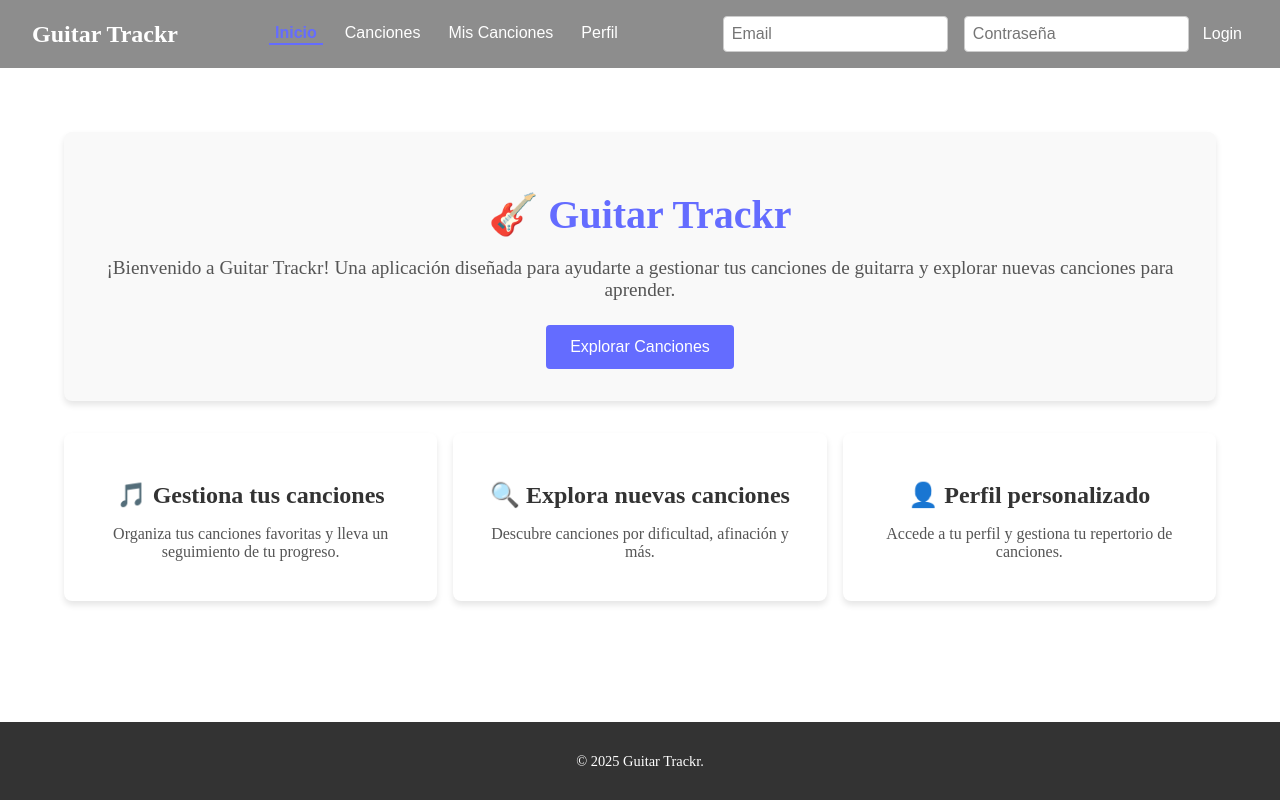
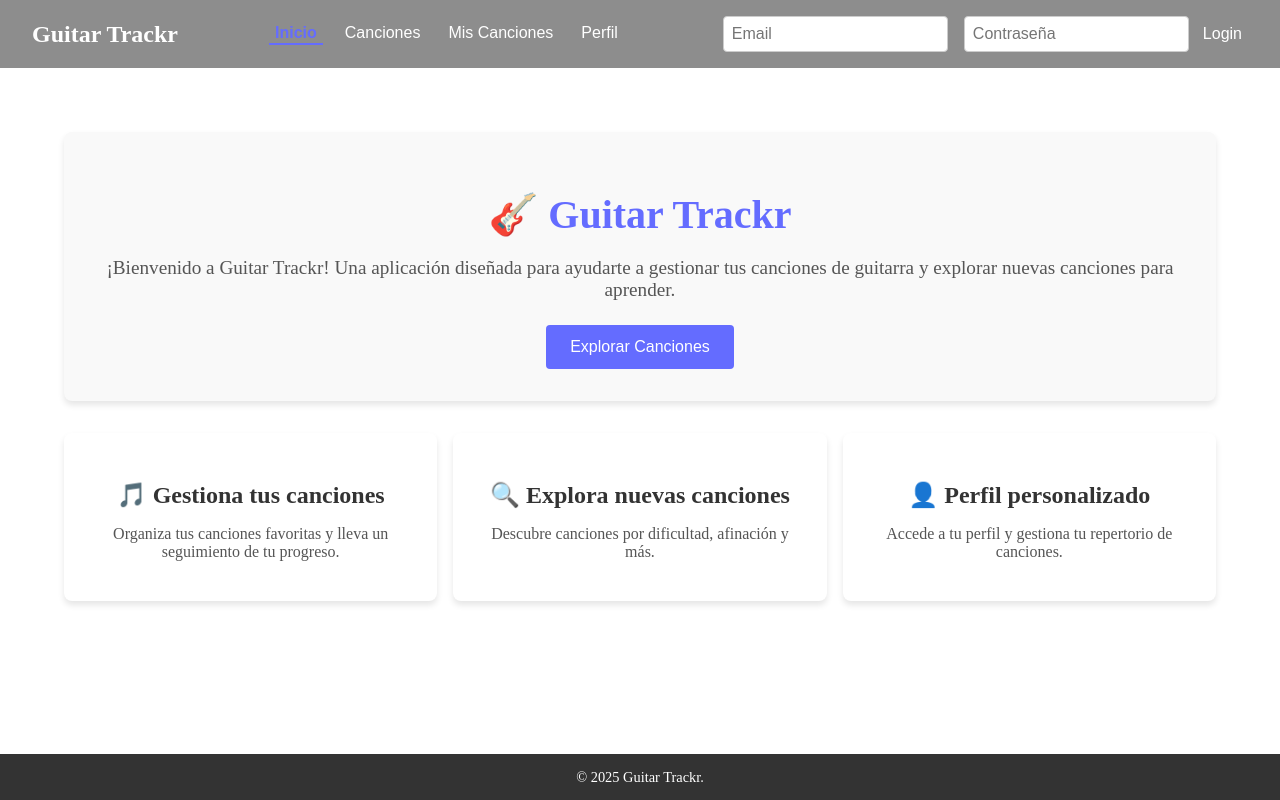
Before and after one commit to darroyo083/guitar-trackr-react, a React (Vite) app: page / in a window 1280 px wide. Built offline with nearby package versions, Linux system fonts and the light colour scheme.

Commit message:
Footer más pequeño

```diff
--- a/src/App.css
+++ b/src/App.css
@@ -82,7 +82,7 @@
   background-color: #333;
   color: white;
   text-align: center;
-  padding: 1rem 0;
+  /* padding: 1rem 0; */
   font-size: 0.9rem;
   width: 100%;
 }
```
